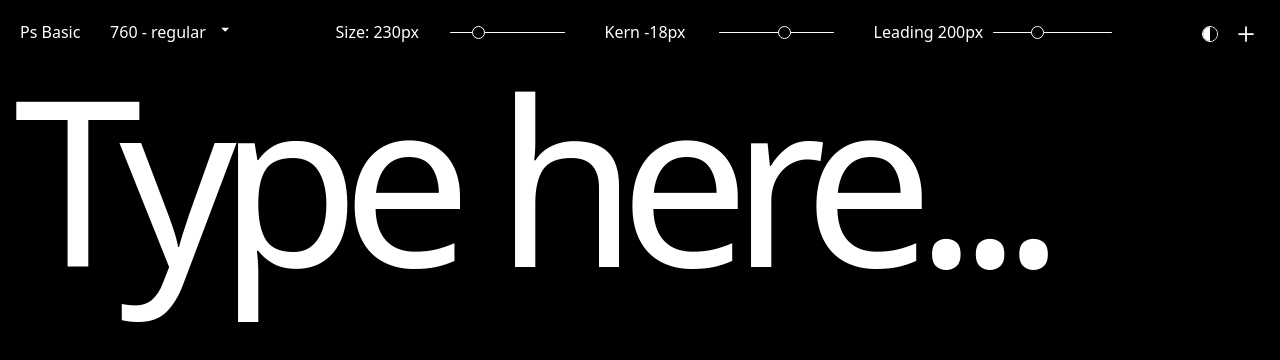
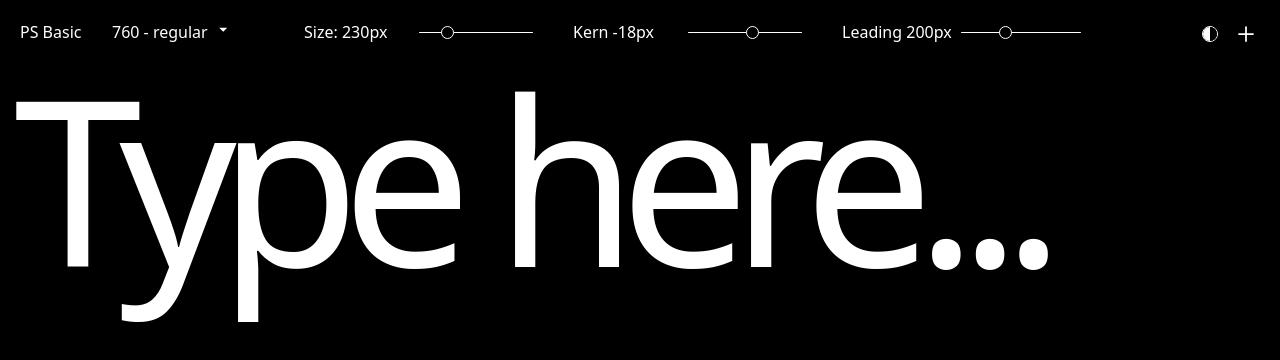
Before and after one commit to yano1978/ps-basic-font-tool, a React (Vite) app: page / in a window 1280 px wide. Shown: the top 360 px of the page. Built offline with nearby package versions, Linux system fonts and the light colour scheme.

Commit message:
summary marker Safari bug fix + several CSS adjustments

```diff
--- a/src/App.jsx
+++ b/src/App.jsx
@@ -90,10 +90,10 @@ const App = () => {
             backgroundColor: changeBgColor,
             color: changeTextColor,
           }}
-          className="mx-5  flex flex-wrap justify-start tablet:justify-between items-center text-white"
+          className="mx-5 flex flex-wrap justify-start tablet:justify-between items-center text-white"
         >
-          <a href="/">Ps Basic</a>
-          <div className="ml-20 tablet:ml-0">
+          <a href="/">PS Basic</a>
+          <div className="ml-20 tablet:ml-5">
             <DropdownMenu className={changeDeepColor} />
           </div>
           <div
@@ -110,7 +110,7 @@ const App = () => {
               }}
               className="flex flex-col tablet:flex-row w-full [&_li]:px-1.5 lg:[&_li]:px-5 p-3.5 tablet:p-0 fixed bottom-0 left-0 tablet:relative tablet:top-0 bg-black"
             >
-              <li className="flex">
+              <li className="!pl-0 flex">
                 <label htmlFor="size" className="flex w-full lg:min-w-[100px]">
                   Size: {size + 'px'}
                 </label>
--- a/src/components/FontSizeMenu.jsx
+++ b/src/components/FontSizeMenu.jsx
@@ -13,7 +13,7 @@ const DropdownMenu = ({ className = '' }) => {
 
   return (
     <details className={className}>
-      <summary>760 - regular</summary>
+      <summary className="absolute left-28 top-[20px] cursor-pointer">760 - regular</summary>
       <div className="font-menu">
         <div className="col">
           <div className="grid grid-cols-3 gap-20">
--- a/src/index.css
+++ b/src/index.css
@@ -173,9 +173,6 @@ body {
   /* Details native override */
   details {
     summary {
-      position: relative;
-      right: 2.5rem;
-      cursor: pointer;
       &:before {
         content: '';
         border-width: 0.3rem;
@@ -183,13 +180,26 @@ body {
         border-color: transparent transparent transparent #fff;
         position: absolute;
         top: 0.425rem;
-        right: -1.5rem;
+        right: -1.25rem;
         transform: rotate(90deg);
+        -webkit-transform: rotate(90deg);
+        -moz-transform: rotate(90deg);
+        -ms-transform: rotate(90deg);
+        -o-transform: rotate(90deg);
         transform-origin: 0.2rem 50%;
+        -webkit-transform-origin: 0.2rem 50%;
+        -moz-transform-origin: 0.2rem 50%;
+        -ms-transform-origin: 0.2rem 50%;
+        -o-transform-origin: 0.2rem 50%;
         transition: 0.25s transform ease;
+        -webkit-transition: 0.25s -webkit-transform ease;
+        -moz-transition: 0.25s transform ease;
+        -o-transition: 0.25s transform ease;
       }
-      &::marker {
+      &::marker,
+      &::-webkit-details-marker {
         content: '';
+        display: none;
       }
     }
   }
@@ -211,6 +221,10 @@ body {
   details[open] {
     > summary:before {
       transform: rotate(270deg);
+      -webkit-transform: rotate(270deg);
+      -moz-transform: rotate(270deg);
+      -ms-transform: rotate(270deg);
+      -o-transform: rotate(270deg);
     }
     .font-menu {
       z-index: 2;
```
